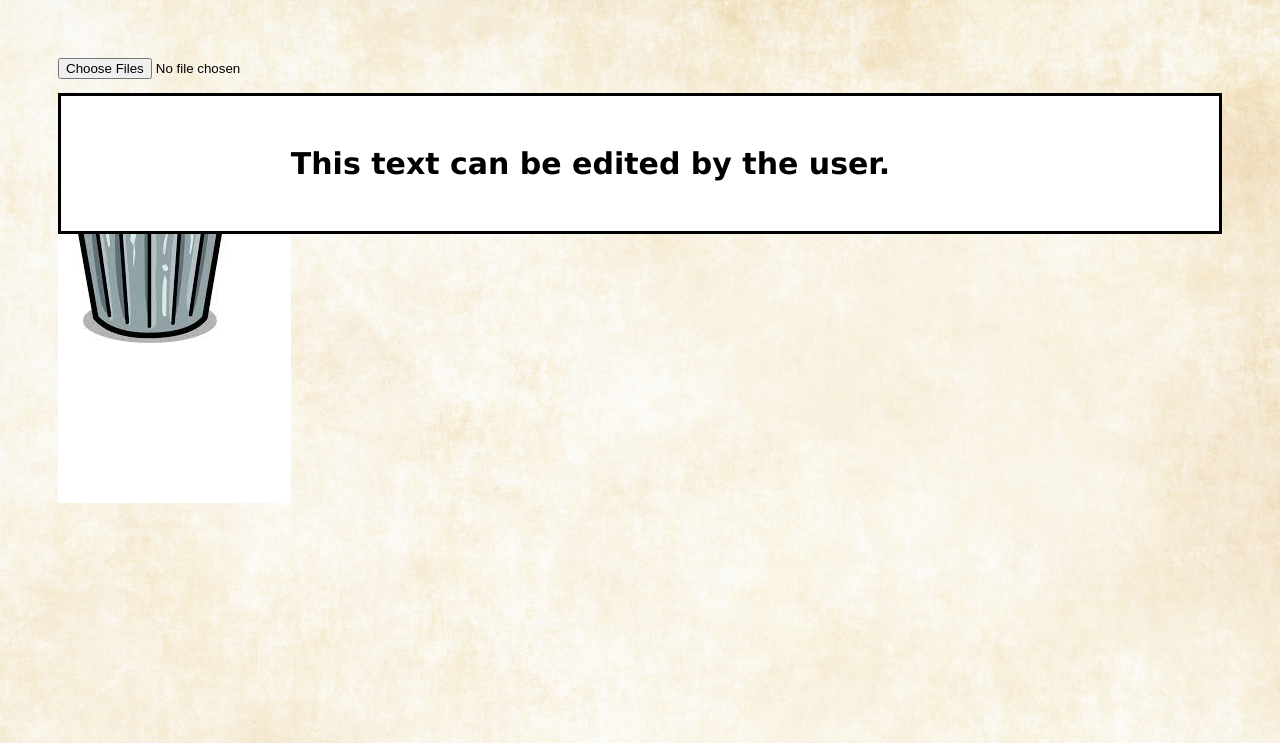
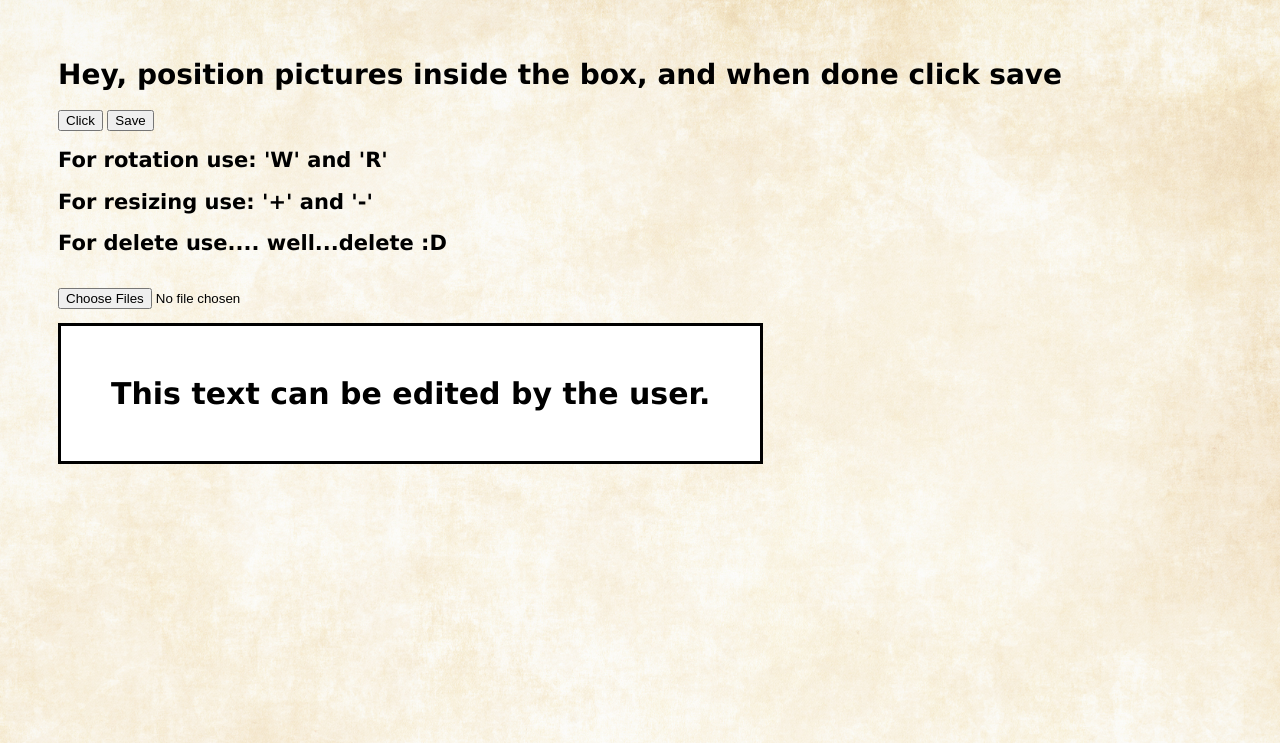
Before and after one commit to Dajana9/PhotoAlbum, a Django app: template templates/photomanager/create_album.html in a window 1280 px wide. Shown: the top 743 px of the page. Run offline with Django 3.2, Linux system fonts and the light colour scheme; the template is opened without the code that fills it, so the values that code supplies are empty; some libraries are stand-ins or nearby versions.

Commit message:
Just few improvments

```diff
--- a/static/photomanager/css/drag_drop.css
+++ b/static/photomanager/css/drag_drop.css
@@ -10,7 +10,7 @@ a {
 }
 
 #container{
-	position: relative;
+	position: absolute;
 	background-color: white;
 	margin-right: auto;
 	margin-left: auto;
@@ -33,6 +33,7 @@ a {
 	font: bold 30px "Lucida Grande", Helvetica, Arial, sans-serif;
 
 }
+
 /*
 #container{
 	position: absolute;
@@ -60,6 +61,7 @@ a {
 }
 
 .preview img {
+  position: absolute;
   width: 150px;
   height: auto;
   padding: 2px;
--- a/static/photomanager/js/drag_drop.js
+++ b/static/photomanager/js/drag_drop.js
@@ -3,6 +3,7 @@ console.log('test')
 const fileUpload = document.querySelector('.js-image-upload')
 const imagePreview = document.querySelector('.js-preview')
 const container = document.querySelector("#container");
+const saveButton = document.querySelector('#save-button')
 
 var activeItem = null;
 var image_rotation = 0
@@ -29,7 +30,7 @@ function add_image(event) {
     setTranslate(image);
 
     image.addEventListener("mousedown", dragStart, false);
-    image.addEventListener("mouseup", dragEnd, false);
+    window.addEventListener("mouseup", dragEnd, false);
     image.addEventListener("mouseover", onMouseoverImage);
     image.addEventListener("mouseout", onMouseoutImage);
   }
@@ -57,11 +58,11 @@ function keyDown(e,activeItem){
       activeItem.rotate -= 10;
       setTranslate(activeItem);
     }
-    if (key == '107'){
+    if (key == '107' || key == '171'){
       activeItem.scale += 0.1;
       setTranslate(activeItem);
     }
-    if (key == '109'){
+    if (key == '109' || key == '173'){
       activeItem.scale -= 0.1;
       setTranslate(activeItem);
     }
@@ -74,17 +75,17 @@ function keyDown(e,activeItem){
 function onMouseoverImage(e) {
   activeItem = e.target;
   e.target.classList.add("hovered");
-  console.log('mouseover', activeItem);
   window.onkeydown = function(event) {
     keyDown(event,activeItem);
   }
 }
 
 function dragStart(e) {
-  flag = 1
+  console.log('DragStart', container);
+  flag = 1;
   active = true;
   activeItem = e.target;
-  if (activeItem){
+
   if (!activeItem.xOffset) {
     activeItem.xOffset = 0;
   }
@@ -93,16 +94,17 @@ function dragStart(e) {
   }
   activeItem.initialX = e.clientX - activeItem.xOffset;
   activeItem.initialY = e.clientY - activeItem.yOffset;
+
+  activeItem.addEventListener("mousemove", drag);
+
   activeItem.ondragstart = function(e) {
     return false;
   };
-    activeItem.onmousemove = function(e) {
-        drag(e);
-     }
-  }
+
 }
 
 function dragEnd(e) {
+  activeItem.removeEventListener("mousemove", drag);
   flag = 0
   if (activeItem){
     activeItem.initialX = activeItem.currentX;
@@ -115,6 +117,7 @@ function dragEnd(e) {
 }
 
 function drag(e) {
+  console.log("Drag",active);
   if (active){
     activeItem.currentX = e.clientX - activeItem.initialX;
     activeItem.currentY = e.clientY - activeItem.initialY;
@@ -140,3 +143,11 @@ function deleteImage(e) {
   var img_del = document.getElementById(e.id);
   img_del.parentNode.removeChild(img_del);
 }
+
+if (saveButton) {
+  saveButton.addEventListener('click', onSaveClick())
+}
+
+function onSaveClick() {
+  console.log("save")
+  }
--- /dev/null
+++ b/static/photomanager/js/export_pdf.js
@@ -0,0 +1,10 @@
+
+function onClick() {
+  var pdf = new jsPDF('p', 'pt', 'letter');
+  pdf.fromHTML(document.getElementById('container'));
+
+  pdf.save('test.pdf');
+};
+
+var element = document.getElementById("clickbind");
+element.addEventListener("click", onClick);
--- a/templates/photomanager/create_album.html
+++ b/templates/photomanager/create_album.html
@@ -1,19 +1,41 @@
 {% load static %}
 
 <link rel="stylesheet" type="text/css" href="{% static 'photomanager/css/drag_drop.css' %}">
+
+<script src="https://cdnjs.cloudflare.com/ajax/libs/jspdf/1.3.2/jspdf.min.js"></script>
+
+
+<h1>Hey, position pictures inside the box, and when done click save</h1>
+
+
+<button id="clickbind" href="#">Click</button>
+
+<button id="save-button" onclick="onSaveClick()">Save</button>
+
+<span id="text">
+<h2>For rotation use: 'W' and 'R' </h2>
+<h2>For resizing use: '+' and '-' </h2>
+<h2>For delete use.... well...delete :D </h2><br>
+
+</span>
 
 <form>
   <input class='js-image-upload' type='file' accept="image/*" multiple>
 </form>
 
 
-<span id="garbage" class="garbage">
-</span>
 
-<div id="container" style="height:{{height}};width:{{width}};" </div>
+<div id="container" style="height:{{height}};width:{{width}};">
+
 <div class='preview js-preview'>
-<div contenteditable="true" draggable="true" class="font_size">
-  This text can be edited by the user.
+	<div contenteditable="true" draggable="true" class="font_size">
+	  This text can be edited by the user.
+	</div>
 </div>
+
 </div>
+
+
 <script type="text/javascript" src="{% static 'photomanager/js/drag_drop.js' %}"></script>
+
+<script type="text/javascript" src="{% static 'photomanager/js/export_pdf.js' %}"></script>
```
Also changed, not shown: static/photomanager/css/style.css (+0 -6 lines). Lines whose indentation alone changed are shown as unchanged.
